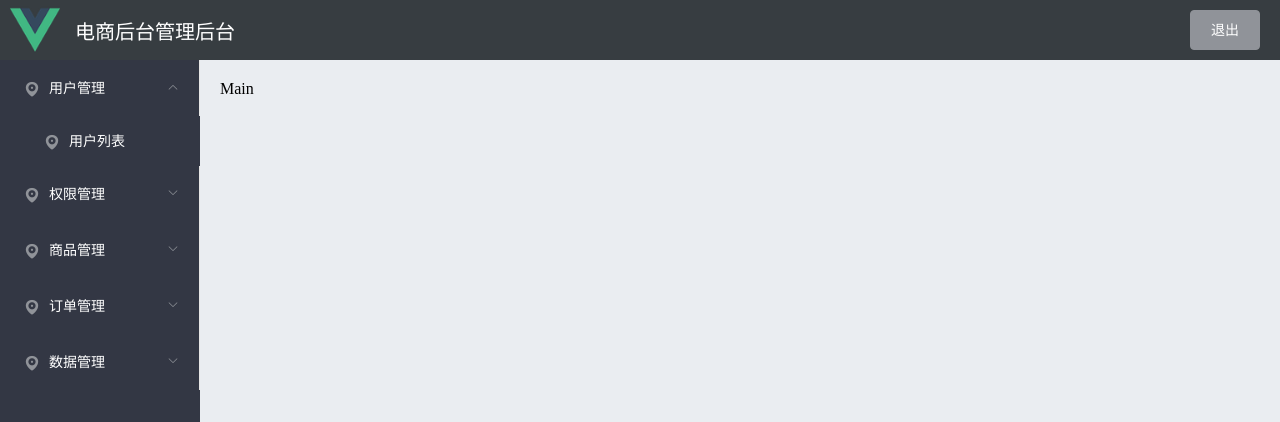
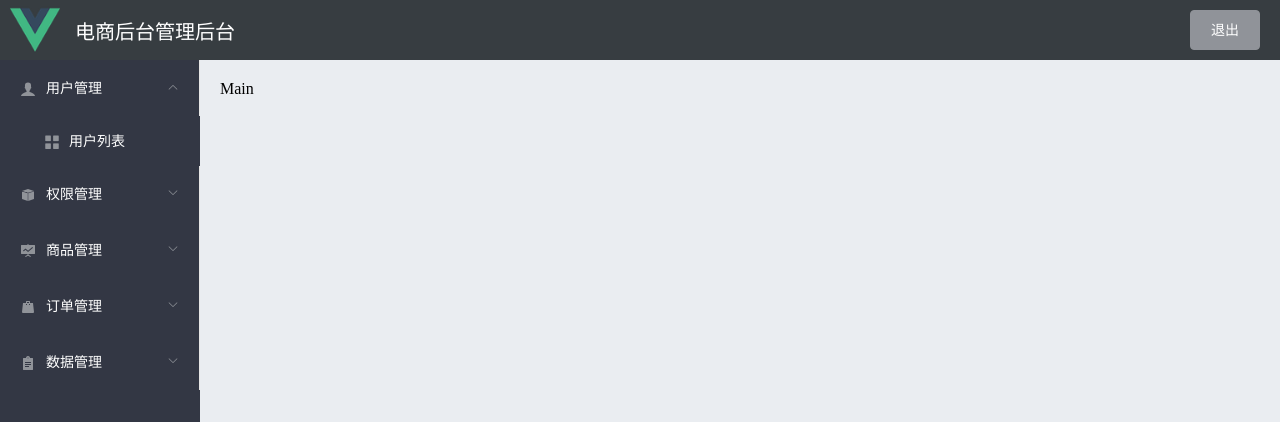
Before and after one commit to wanggw911/vue_shop, a Vue app: page /#/home in a window 1280 px wide. Both pictures are taken after a click on the element "用户管理". Shown: the top 422 px of the page. Built offline with nearby package versions, Linux system fonts and the light colour scheme.

Commit message:
优化左侧菜单列表

```diff
--- a/src/components/Home.vue
+++ b/src/components/Home.vue
@@ -14,18 +14,18 @@
                 <el-menu
                     background-color="#333744"
                     text-color="#fff"
-                    active-text-color="#ffd04b">
+                    active-text-color="#409EFF">
                     <!-- 一级菜单模板区 -->
                     <el-submenu :index="item.id + ''" v-for="item in menuList" :key="item.id">
                         <!-- 一级菜单模版区域 -->
                         <template slot="title">
-                            <i class="el-icon-location"></i>
+                            <i :class="iconsObject[item.id]"></i>
                             <span>{{item.authName}}</span>
                         </template>
                         <!-- 二级菜单 -->
                         <el-menu-item :index="subItem.id + ''" v-for="subItem in item.children" :key="subItem.id">
                             <template slot="title">
-                                <i class="el-icon-location"></i>
+                                <i class="el-icon-menu"></i>
                                 <span>{{subItem.authName}}</span>
                             </template>
                         </el-menu-item>
@@ -42,7 +42,14 @@
 export default {
     data() {
         return {
-            menuList: []
+            menuList: [],
+            iconsObject: {
+                '1': 'iconfont icon-user',
+                '2': 'iconfont icon-tijikongjian',
+                '3': 'iconfont icon-shangpin',
+                '4': 'iconfont icon-danju',
+                '5': 'iconfont icon-baobiao',
+            }
         }
     },
     // 界面一加载的时候，就获取左侧菜单的数据
@@ -161,4 +168,8 @@ export default {
 .el-main{
     background-color: #eaedf1;
 }
+
+.iconfont{
+    margin-right: 10px;
+}
 </style>
```
